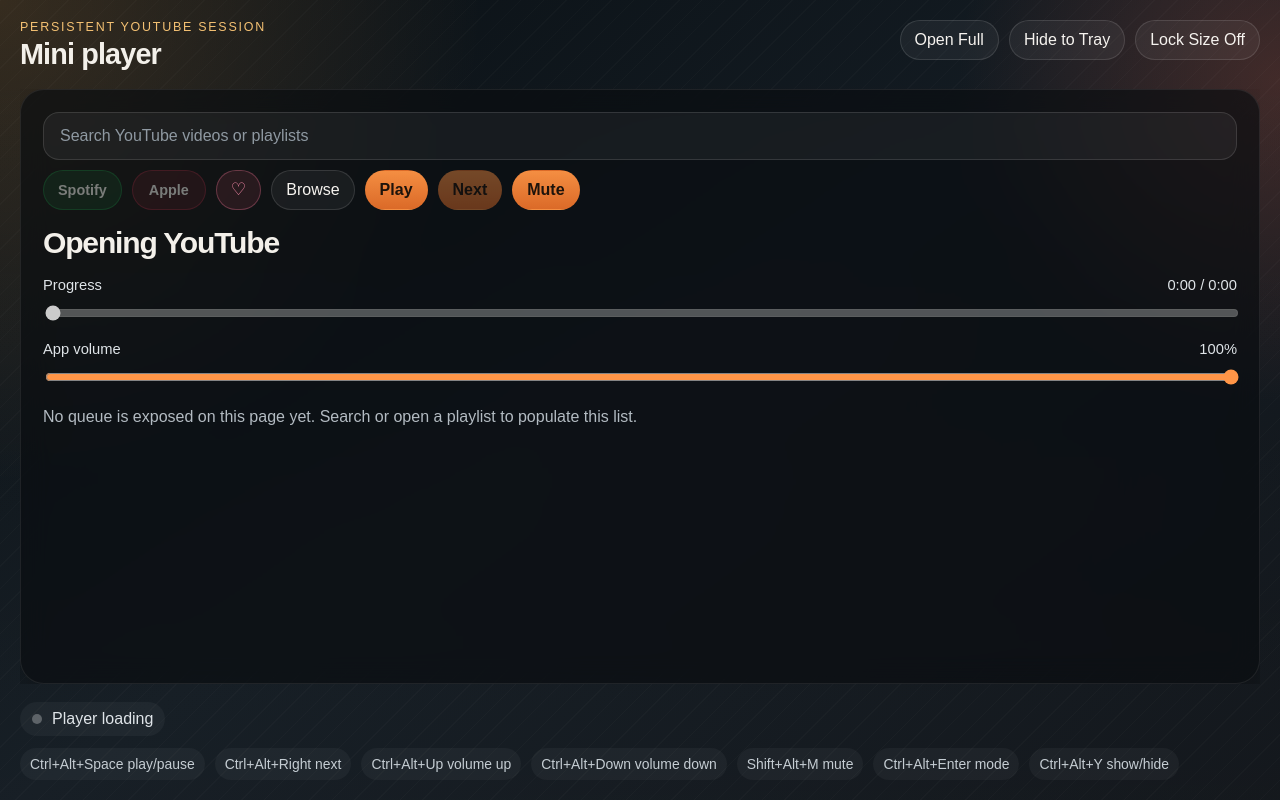
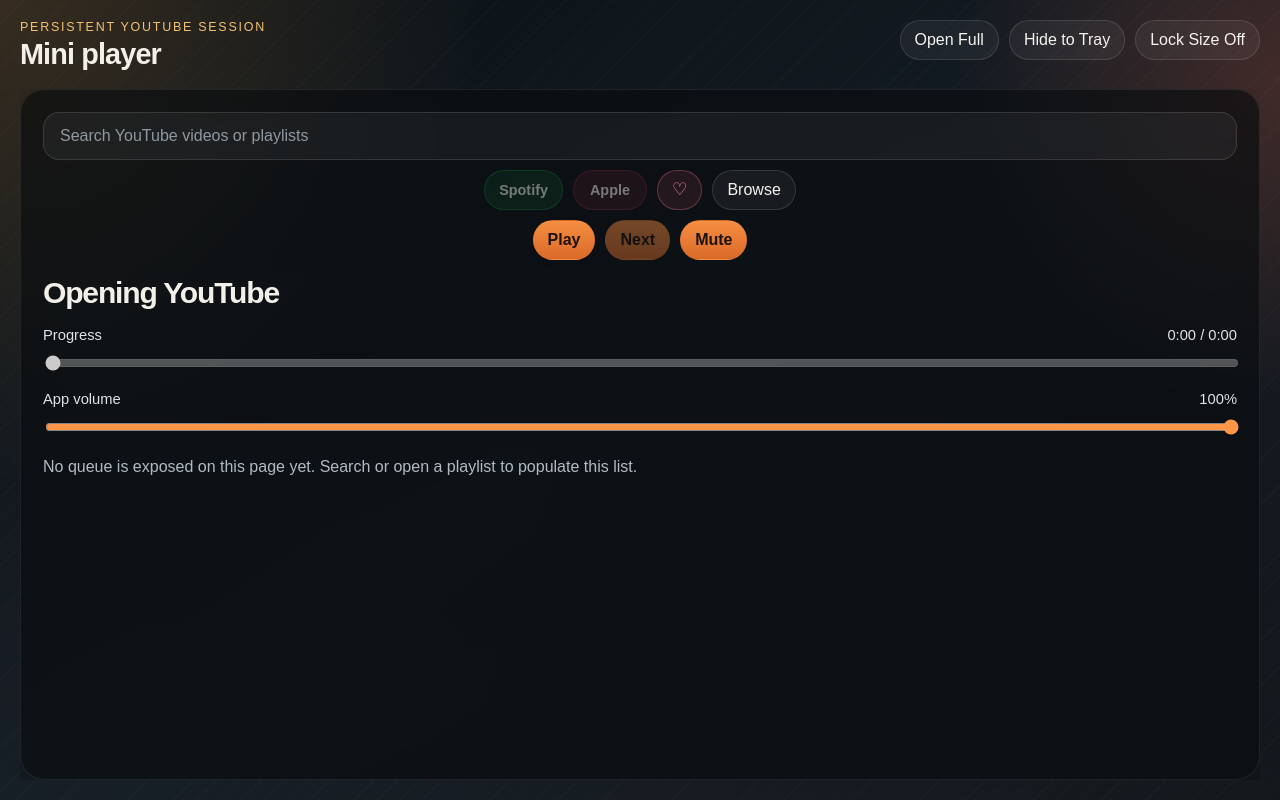
Before and after one commit to zoidypuh/youtube-windows-client, a React (Vite) app: page / in a window 1280 px wide. Built offline with nearby package versions, Linux system fonts and the light colour scheme.

Commit message:
fix: simplify player panel layout

```diff
--- a/src/App.tsx
+++ b/src/App.tsx
@@ -195,31 +195,6 @@ export default function App() {
     deferredPlayerState.videoWidth > 0 && deferredPlayerState.videoHeight > 0
       ? `${deferredPlayerState.videoWidth} / ${deferredPlayerState.videoHeight}`
       : "16 / 9";
-  const footerContent = (
-    <>
-      <div className="status-line">
-        <span
-          className={`status-dot ${deferredPlayerState.isPlaying ? "status-dot--live" : ""}`}
-        />
-        <span>
-          {deferredPlayerState.isPlaying
-            ? "Playback active"
-            : deferredPlayerState.status === "loading"
-              ? "Player loading"
-              : "Playback paused"}
-        </span>
-      </div>
-      <div className="shortcut-list">
-        <span>{shellState.shortcuts.playPause} play/pause</span>
-        <span>{shellState.shortcuts.next} next</span>
-        <span>{shellState.shortcuts.volumeUp} volume up</span>
-        <span>{shellState.shortcuts.volumeDown} volume down</span>
-        <span>{shellState.shortcuts.mute} mute</span>
-        <span>{shellState.shortcuts.toggleMode} mode</span>
-        <span>{shellState.shortcuts.toggleWindow} show/hide</span>
-      </div>
-    </>
-  );
   const transportControls = (
     <>
       <button
@@ -278,6 +253,56 @@ export default function App() {
 
     void shellApi.openExternalUrl(url);
   };
+
+  const sourceActionControls = (
+    <>
+      <button
+        className="music-link-button music-link-button--spotify"
+        type="button"
+        disabled={!musicSearchQuery}
+        aria-label="Open current song in Spotify"
+        title="Open current song in Spotify"
+        onClick={() => openMusicSearch("spotify")}
+      >
+        Spotify
+      </button>
+      <button
+        className="music-link-button music-link-button--apple"
+        type="button"
+        disabled={!musicSearchQuery}
+        aria-label="Open current song in Apple Music"
+        title="Open current song in Apple Music"
+        onClick={() => openMusicSearch("apple-music")}
+      >
+        Apple
+      </button>
+      <button
+        className={`heart-button${deferredPlayerState.isLiked ? " heart-button--active" : ""}`}
+        type="button"
+        aria-label={deferredPlayerState.isLiked ? "Current video liked" : "Like current video"}
+        title={deferredPlayerState.isLiked ? "Current video liked" : "Like current video"}
+        onClick={likeCurrentVideo}
+      >
+        {deferredPlayerState.isLiked ? "♥" : "♡"}
+      </button>
+      <button className="ghost-button" type="button" onClick={() => void shellApi.openYoutubeHome()}>
+        Browse
+      </button>
+    </>
+  );
+
+  const searchActions =
+    shellState.mode === "mini" ? (
+      <>
+        <div className="search-action-row">{sourceActionControls}</div>
+        <div className="search-action-row search-action-row--transport">{transportControls}</div>
+      </>
+    ) : (
+      <>
+        {sourceActionControls}
+        {transportControls}
+      </>
+    );
 
   const handleShellWheel = (event: WheelEvent<HTMLDivElement>) => {
     if (shellState.mode !== "mini" || !shellRef.current) {
@@ -366,8 +391,6 @@ export default function App() {
             </section>
           ) : null}
 
-          {shellState.mode === "full" ? <section className="panel-footer panel-footer--video">{footerContent}</section> : null}
-
           <section ref={controlPanelRef} className="control-panel" onWheelCapture={handleControlPanelWheel}>
             <section className="search-panel">
               <form className="search-form" onSubmit={submitSearch}>
@@ -379,39 +402,7 @@ export default function App() {
                   onChange={(event) => setSearchQuery(event.target.value)}
                 />
                 <div className="search-actions">
-                  <button
-                    className="music-link-button music-link-button--spotify"
-                    type="button"
-                    disabled={!musicSearchQuery}
-                    aria-label="Open current song in Spotify"
-                    title="Open current song in Spotify"
-                    onClick={() => openMusicSearch("spotify")}
-                  >
-                    Spotify
-                  </button>
-                  <button
-                    className="music-link-button music-link-button--apple"
-                    type="button"
-                    disabled={!musicSearchQuery}
-                    aria-label="Open current song in Apple Music"
-                    title="Open current song in Apple Music"
-                    onClick={() => openMusicSearch("apple-music")}
-                  >
-                    Apple
-                  </button>
-                  <button
-                    className={`heart-button${deferredPlayerState.isLiked ? " heart-button--active" : ""}`}
-                    type="button"
-                    aria-label={deferredPlayerState.isLiked ? "Current video liked" : "Like current video"}
-                    title={deferredPlayerState.isLiked ? "Current video liked" : "Like current video"}
-                    onClick={likeCurrentVideo}
-                  >
-                    {deferredPlayerState.isLiked ? "♥" : "♡"}
-                  </button>
-                  <button className="ghost-button" type="button" onClick={() => void shellApi.openYoutubeHome()}>
-                    Browse
-                  </button>
-                  {transportControls}
+                  {searchActions}
                 </div>
               </form>
             </section>
@@ -481,8 +472,6 @@ export default function App() {
             </section>
           </section>
         </main>
-
-        {shellState.mode === "mini" ? <footer className="footer">{footerContent}</footer> : null}
       </div>
     </div>
   );
--- a/src/styles.css
+++ b/src/styles.css
@@ -77,7 +77,7 @@ input[type="range"] {
 .shell {
   position: relative;
   display: grid;
-  grid-template-rows: auto minmax(0, 1fr) auto;
+  grid-template-rows: auto minmax(0, 1fr);
   height: 100%;
   min-height: 100%;
   padding: 20px;
@@ -242,10 +242,9 @@ input[type="range"] {
 
 .app--full .content {
   grid-template-columns: minmax(0, 1fr) minmax(320px, 360px);
-  grid-template-rows: auto minmax(0, 1fr);
+  grid-template-rows: minmax(0, 1fr);
   grid-template-areas:
-    "video panel"
-    "footer panel";
+    "video panel";
   align-items: stretch;
 }
 
@@ -342,14 +341,17 @@ input[type="range"] {
   overflow: visible;
 }
 
-.search-panel,
-.queue-panel {
+.search-panel {
   display: grid;
   gap: 12px;
 }
 
 .queue-panel {
+  display: flex;
+  flex-direction: column;
+  gap: 12px;
   min-height: 0;
+  flex: 1 1 auto;
 }
 
 .app--full .queue-panel {
@@ -393,13 +395,22 @@ input[type="range"] {
 
 .search-actions {
   display: flex;
-  flex-wrap: nowrap;
+  flex-wrap: wrap;
   gap: 10px;
-  overflow-x: auto;
-  justify-content: flex-start;
+  justify-content: center;
 }
 
-.search-actions > button {
+.search-action-row {
+  display: flex;
+  flex: 0 0 100%;
+  flex-wrap: wrap;
+  gap: 10px;
+  justify-content: center;
+  width: 100%;
+}
+
+.search-actions > button,
+.search-action-row > button {
   flex: 0 0 auto;
   white-space: nowrap;
 }
@@ -467,20 +478,10 @@ input[type="range"] {
 
 .queue-list {
   display: grid;
+  align-content: start;
+  flex: 1 1 auto;
   gap: 8px;
-}
-
-.panel-footer {
-  display: grid;
-  gap: 12px;
-  padding-top: 8px;
-}
-
-.panel-footer--video {
-  grid-area: footer;
-  align-self: end;
-  margin-top: 10px;
-  padding-top: 0;
+  min-height: 0;
 }
 
 .queue-item {
@@ -533,48 +534,6 @@ input[type="range"] {
   font-size: 0.83rem;
 }
 
-.footer {
-  display: grid;
-  gap: 12px;
-}
-
-.status-line {
-  display: inline-flex;
-  width: fit-content;
-  align-items: center;
-  gap: 10px;
-  border-radius: 999px;
-  padding: 8px 12px;
-  background: rgba(255, 255, 255, 0.04);
-  color: #dfe4e8;
-}
-
-.status-dot {
-  width: 10px;
-  height: 10px;
-  border-radius: 50%;
-  background: rgba(255, 255, 255, 0.28);
-}
-
-.status-dot--live {
-  background: #ff9c4c;
-  box-shadow: 0 0 18px rgba(255, 156, 76, 0.7);
-}
-
-.shortcut-list {
-  display: flex;
-  flex-wrap: wrap;
-  gap: 10px;
-  color: #c5cdd3;
-  font-size: 0.87rem;
-}
-
-.shortcut-list span {
-  border-radius: 999px;
-  padding: 8px 10px;
-  background: rgba(255, 255, 255, 0.04);
-}
-
 @media (max-width: 920px) {
   .shell {
     padding: 16px;
```
